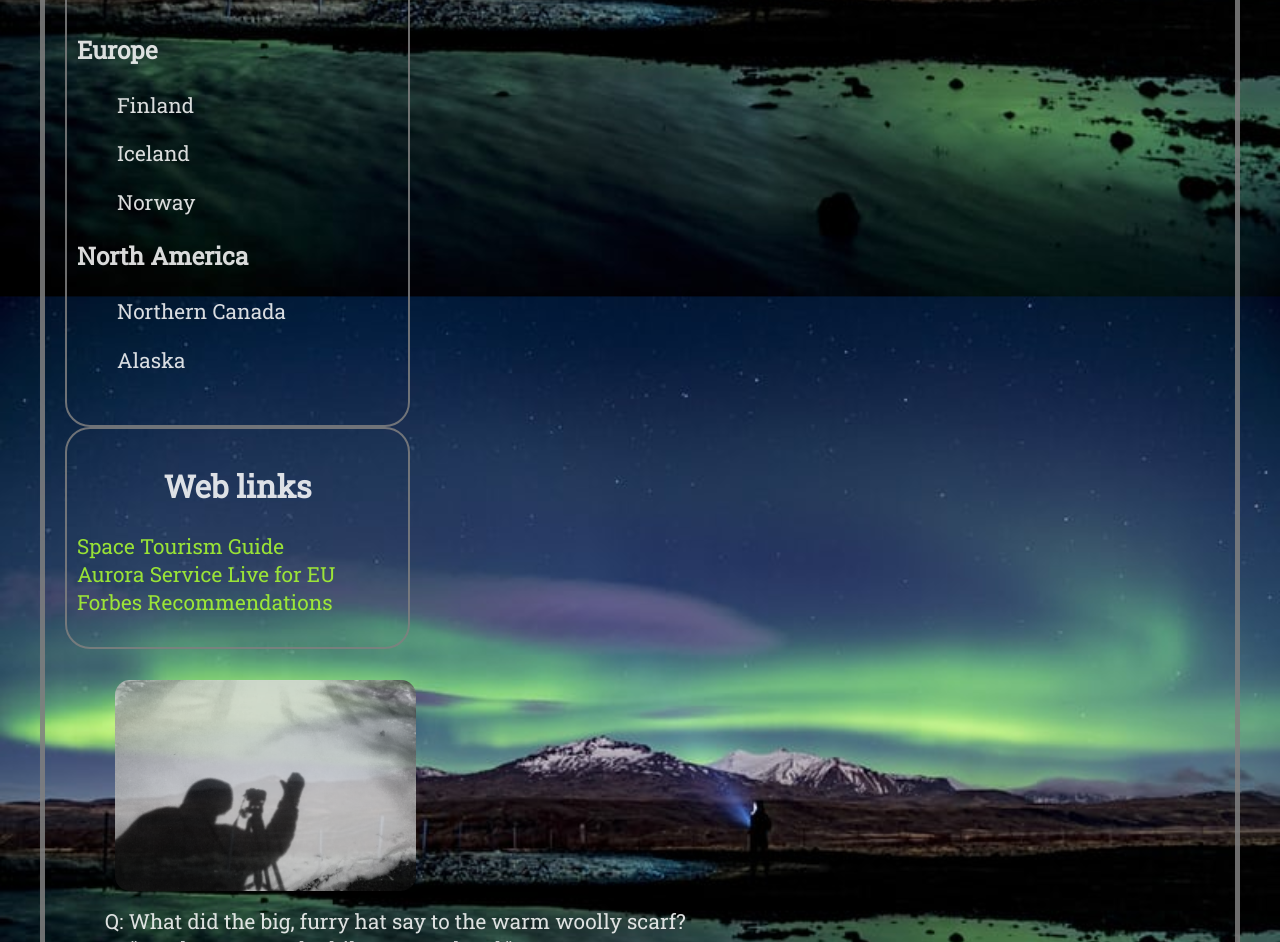
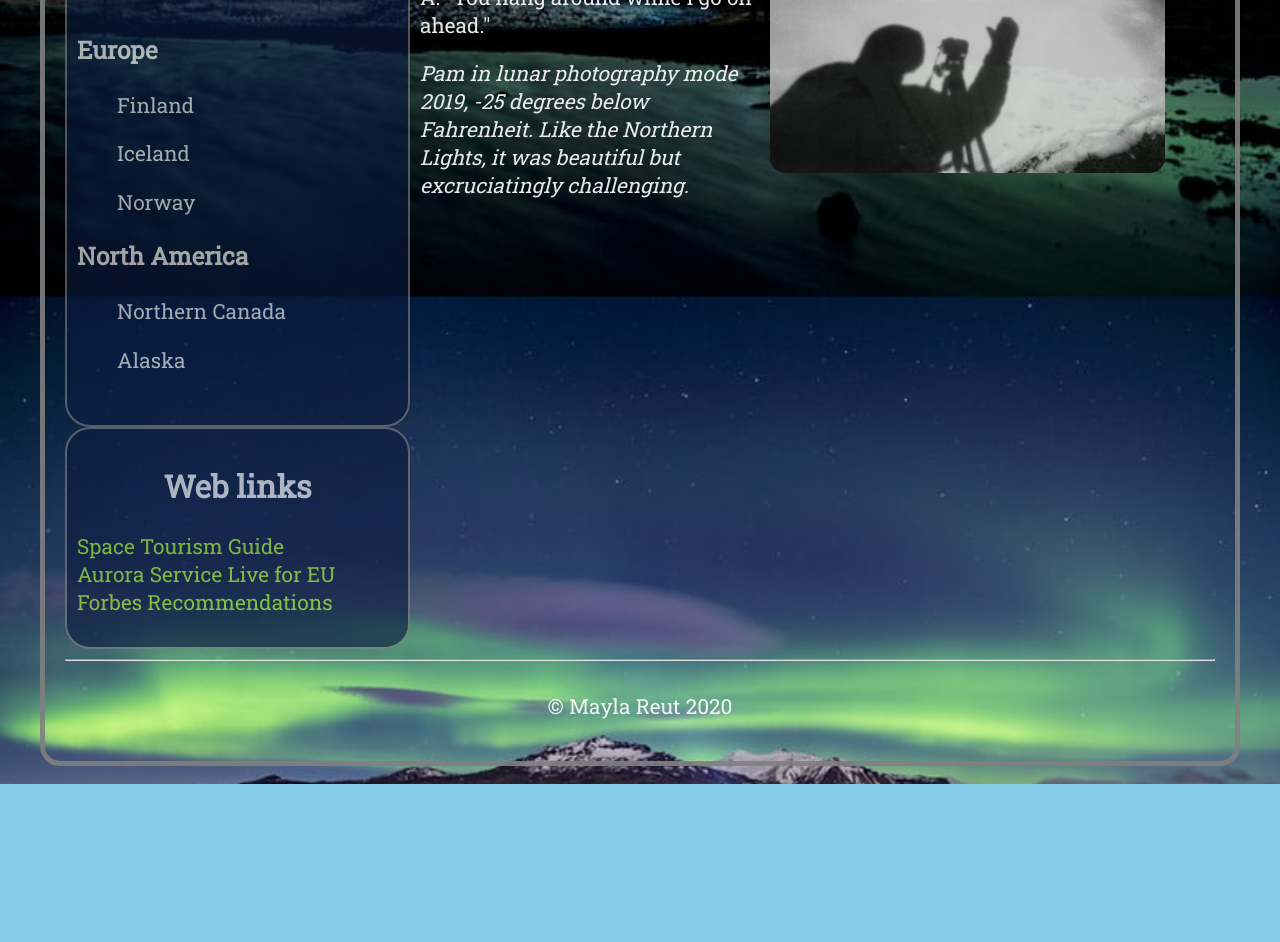
Before and after one commit to PamsterHamster/web105, a plain HTML site: page 10travelsite/northlights.html in a window 1280 px wide. Shown: the part 558-1500 px from the top of the page. After the commit the page ends 1342 px from the top, so only its background shows below. Drawn offline with Linux system fonts and the light colour scheme.

Commit message:
Add files via upload

```diff
--- a/10travelsite/northlights.html
+++ b/10travelsite/northlights.html
@@ -26,12 +26,12 @@
         width: 80% border;
         margin: 10px auto;
         color: white;
-        opacity: 85%;
+        opacity: 90%;
         overflow: auto;
     }
 
     img {
-        width: 30%;
+        width: 55%;
     }
 </style>
 
@@ -66,7 +66,15 @@
                         <ul>Alaska</ul>
                     </p>
                 </aside>
-
+                <figure>
+                    <img src="03lunarpb2019.jpg" alt="night photographer" style="float: right">
+                    <figcaption>Q: What did the big, furry hat say to the warm woolly scarf?</figcaption>
+                    <p></p>
+                    <figcaption>A: "You hang around while I go on ahead."</figcaption>
+                    <p><i>Pam in lunar photography mode 2019, -25 degrees below Fahrenheit. Like the Northern Lights, it
+                            was beautiful but excruciatingly challenging.</i>
+                    </p>
+                </figure>
                 <aside class="container right">
                     <h2 style="text-align: center;">Web links</h2>
                     <p>
@@ -82,11 +90,6 @@
                     </p>
                 </aside>
             </main>
-            <figure>
-                <img src="03lunarpb2019.jpg" alt="night photographer">
-                <figcaption>Q: What did the big, furry hat say to the warm woolly scarf?</figcaption>
-                <figcaption>A: "You hang around while I go on ahead."</figcaption>
-            </figure>
             <hr>
             <footer>
                 <p style="text-align: center;">&copy; Mayla Reut 2020</p>
--- a/10travelsite/styles.css
+++ b/10travelsite/styles.css
@@ -90,6 +90,8 @@ header{
         overflow: auto;
         border-radius: 25px;
         margin-right: 10px;
+        opacity: 70%;
+        background-color:#0B1C41;
     }
 
     aside.container{
```
Also changed, not shown: 10travelsite/alaska.html (+1 -1 lines), 10travelsite/znojmo2.html (+2 -4 lines).
